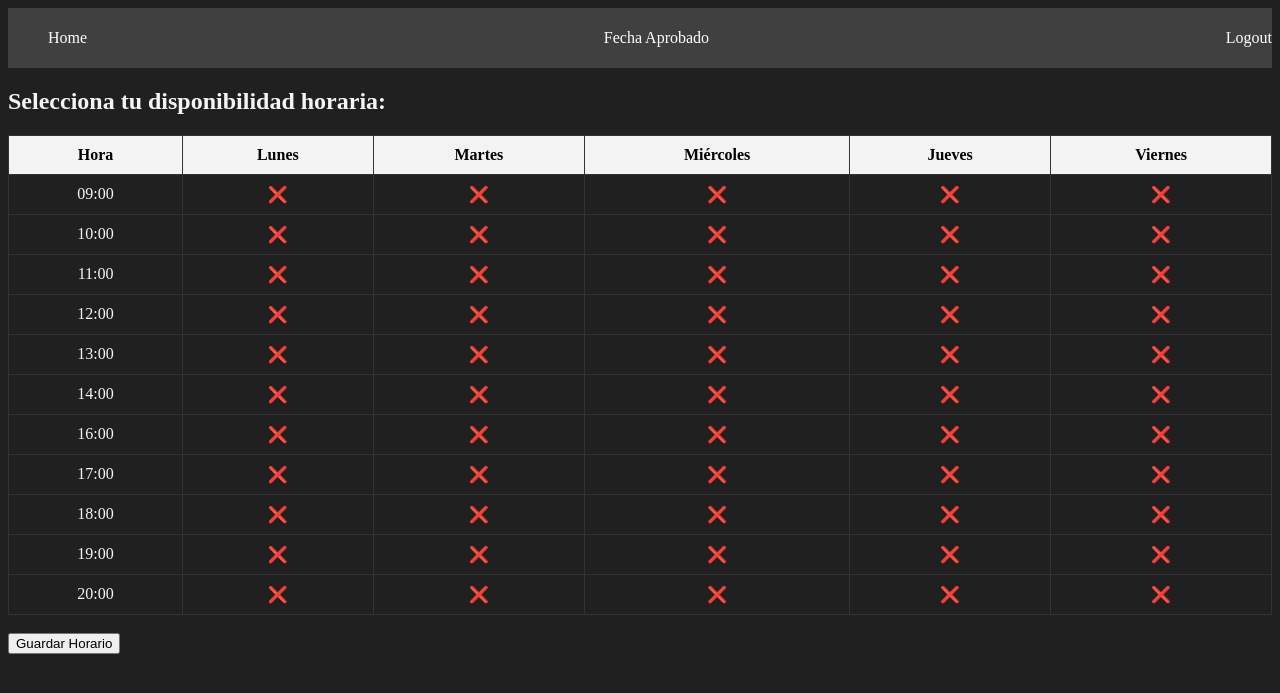
After one commit to Aimar1109/autoescuela, a Django app: page /disponibilidad/ in a window 1280 px wide. The commit adds this page. Shown: the top 693 px of the page. Run offline with Django 5.2, Linux system fonts and the light colour scheme; a user stored in the database is signed in.

Commit message:
subiendo desde deusto

```diff
--- a/practicas/admin.py
+++ b/practicas/admin.py
@@ -1,6 +1,7 @@
 from django.contrib import admin
-from .models import Disponibilidad
+from .models import Disponibilidad, FechaAprobado
 
 # Register your models here.
 
 admin.site.register(Disponibilidad)
+admin.site.register(FechaAprobado)
--- a/practicas/forms.py
+++ b/practicas/forms.py
@@ -1,12 +1,18 @@
 from django import forms
+from .models import Disponibilidad
 
 class FechaDeAprobado(forms.Form):
-    fecha = forms.DateField(
+    date = forms.DateField(
         label="Ingrese la fecha de aprobado",
         widget=forms.DateInput(
             attrs={
-                'type': 'date',  # Esto genera un selector de fecha en navegadores modernos
-                'class': 'form-control',  # Bootstrap o cualquier clase CSS personalizada
+                'type': 'date',
+                'class': 'form-control',
             }
         )
     )
+
+class CrearDisponibilidad(forms.ModelForm):
+    class Meta:
+        model = Disponibilidad
+        fields = ['disp']
--- /dev/null
+++ b/practicas/static/styles/main.css
@@ -0,0 +1,47 @@
+body {
+    background: #202020;
+    color: whitesmoke;
+}
+
+.navbar {
+    background: #404040;
+    padding: 5px 0;
+}
+
+.navbar ul {
+    display: flex;
+    justify-content: space-between;
+}
+
+.navbar ul li {
+    list-style: none;
+}
+
+.navbar ul li a {
+    color: white;
+    text-decoration: none;
+}
+
+.navbar ul li a:hover {
+    color: aquamarine;
+}
+
+
+table {
+    border-collapse: collapse;
+    width: 100%;
+    text-align: center;
+}
+th, td {
+    border: 1px solid #333;
+    padding: 10px;
+    cursor: pointer;
+}
+th {
+    background-color: #f3f3f3;
+    color: black;
+}
+.selected {
+    background-color: #4CAF50;
+    color: white;
+}
--- a/practicas/templates/base.html
+++ b/practicas/templates/base.html
@@ -1,13 +1,16 @@
+{% load static %}
+
 <!DOCTYPE html>
 <html lang="en">
 <head>
     <meta charset="UTF-8">
     <meta name="viewport" content="width=device-width, initial-scale=1.0">
-    <title>Document</title>
+    <title>Autoescuela Uribe-Costa</title>
+    <link rel="stylesheet" href="{% static 'styles/main.css' %}">
 </head>
 <body>
 
-    <nav>
+    <nav class="navbar container">
         <ul>
             <li>
                 <a href="{% url 'home' %}">Home</a>
@@ -16,6 +19,15 @@
             <li>
                 <a href="{% url 'fecha_aprob' %}">Fecha Aprobado</a>
             </li>
+            {% if request.session.aprobado %}
+            <li>
+                <a href="{% url 'disponibilidad' %}">Disponibilidad</a>
+            </li>
+            {% elif request.session.instructor %}
+            <li>
+                <a href="{% url 'horario_instructor' %}">Horario Instructor</a>
+            </li>
+            {% endif %}
             <li>
                 <a href="{% url 'logout' %}">Logout</a>
             </li>
--- /dev/null
+++ b/practicas/templates/disponibilidad.html
@@ -0,0 +1,72 @@
+{% extends "base.html" %}
+
+{% block content %}
+
+<h2>Selecciona tu disponibilidad horaria:</h2>
+<form id="horarioForm" method="POST">
+    {% csrf_token %}
+    <table>
+        <thead>
+            <tr>
+                <th>Hora</th>
+                <th>Lunes</th>
+                <th>Martes</th>
+                <th>Miércoles</th>
+                <th>Jueves</th>
+                <th>Viernes</th>
+            </tr>
+        </thead>
+        <tbody id="horarioBody">
+            <!-- Las filas de horas se generarán con JavaScript -->
+        </tbody>
+    </table>
+    <input type="hidden" name="disponibilidad" id="disponibilidad">
+    <br>
+    <button type="submit">Guardar Horario</button>
+</form>
+
+<script>
+    const horas = ["09:00", "10:00", "11:00", "12:00", "13:00", "14:00", "16:00", "17:00", "18:00", "19:00", "20:00"];
+    const dias = ["Lunes", "Martes", "Miércoles", "Jueves", "Viernes"];
+
+    const horarioBody = document.getElementById('horarioBody');
+    const disponibilidadInput = document.getElementById('disponibilidad');
+    const disponibilidad = {};
+
+    // Generar filas dinámicamente
+    horas.forEach(hora => {
+        const row = document.createElement('tr');
+        const horaCell = document.createElement('td');
+        horaCell.textContent = hora;
+        row.appendChild(horaCell);
+
+        dias.forEach(dia => {
+            const cell = document.createElement('td');
+            cell.dataset.hora = hora;
+            cell.dataset.dia = dia;
+            cell.textContent = "❌"; // Inicialmente marcado como no disponible
+            disponibilidad[`${dia} ${hora}`] = false;
+
+            cell.addEventListener('click', () => {
+                const key = `${dia} ${hora}`;
+                cell.classList.toggle('selected');
+                if (disponibilidad[key]) {
+                    disponibilidad[key] = false;
+                    cell.textContent = "❌";
+                } else {
+                    disponibilidad[key] = true;
+                    cell.textContent = "✅";
+                }
+            });
+            row.appendChild(cell);
+        });
+        horarioBody.appendChild(row);
+    });
+
+    // Al enviar el formulario, actualizar el input oculto
+    document.getElementById('horarioForm').addEventListener('submit', () => {
+        disponibilidadInput.value = JSON.stringify(disponibilidad);
+    });
+</script>
+
+{% endblock %}
--- a/practicas/templates/home.html
+++ b/practicas/templates/home.html
@@ -2,5 +2,5 @@
 
 
 {% block content %}
-<h1>AUTOESCUELA URIBE-COSTA</h1>
+<h1>URIBE-COSTA</h1>
 {% endblock %}
--- a/practicas/urls.py
+++ b/practicas/urls.py
@@ -7,4 +7,6 @@ urlpatterns = [
     path('logout/', views.signout, name='logout'),
     path('signin/', views.signin, name='signin'),
     path('fecha_aprob/', views.alumno_aprobado, name='fecha_aprob'),
+    path('disponibilidad/', views.disponibilidad, name='disponibilidad'),
+    path('horario_instructor/', views.horario_instructor, name='horario_instructor')
 ]
--- a/practicas/views.py
+++ b/practicas/views.py
@@ -1,13 +1,17 @@
 from django.shortcuts import render, redirect, get_object_or_404
-from .models import Disponibilidad
-from .forms import FechaDeAprobado
+from .models import Disponibilidad, FechaAprobado
+from .forms import FechaDeAprobado, CrearDisponibilidad
 from django.contrib.auth import login, logout, authenticate
 from django.contrib.auth.models import User, Group
 from django.contrib.auth.forms import UserCreationForm, AuthenticationForm
 from django.db import IntegrityError
 from django.contrib.auth.decorators import login_required, permission_required
+import json
+
+HORARIO_HORAS = ["09:00", "10:00", "11:00", "12:00", "13:00", "14:00", "16:00", "17:00", "18:00", "19:00", "20:00"]
+HORARIO_DIAS = ["Lunes", "Martes", "Miércoles", "Jueves", "Viernes"]
+
 # Create your views here.
-
 
 def home(request):
     return render(request, 'home.html')
@@ -24,6 +28,9 @@ def signup(request):
                 user = User.objects.create_user(username=request.POST['username'], password=request.POST['password1'])
                 user.save()
                 login(request, user)
+                aprob = FechaAprobado.objects.filter(student=user)
+                if aprob.exists():
+                    request.session['aprobado'] = True
                 return redirect('home')
             except IntegrityError:
                 return render(request, 'signup.html', {
@@ -50,6 +57,11 @@ def signin(request):
         })
         else:
             login(request, user)
+            aprob = FechaAprobado.objects.filter(student=user)
+            if aprob.exists():
+                request.session['aprobado'] = True
+            elif user.groups.filter(name="Instructores").exists():
+                request.session['instructor'] = True
             return redirect('home')
 
 
@@ -62,12 +74,85 @@ def signout(request):
 @login_required
 def alumno_aprobado(request):
     if request.method == "GET":
-        return render(request, 'h.html', {
+        return render(request, 'aprobado.html', {
             'form': FechaDeAprobado()
         })
     else:
-        Disponibilidad.objects.create(alumno=request.user, fecha_aprob=request.POST['fecha'])
+        date = FechaAprobado.objects.filter(student=request.user)
+        if date.exists():
+            date.delete()
+        FechaAprobado.objects.create(student=request.user, date=request.POST['date'])
         user = request.user
         my_group = Group.objects.get(name='Alumnos')
         my_group.user_set.add(user)
+        request.session['aprobado'] = True
+        return redirect('disponibilidad')
+
+
+@login_required
+def disponibilidad(request):
+    if request.user.groups.filter(name='Alumnos').exists():
+        if request.method == 'POST':
+            disponibilidad = Disponibilidad.objects.filter(student=request.user)
+            if disponibilidad.exists():
+                disponibilidad.delete()
+            disp = []
+            disp_json = dict(json.loads(request.POST.get('disponibilidad')))
+            for key in disp_json:
+                disp.append(disp_json[key])
+
+            n_disp = []
+            for y in range(len(HORARIO_DIAS)):
+                dia = []
+                for x in range(y, len(disp), len(HORARIO_DIAS)):
+                    dia.append(disp[x])
+                n_disp.append(dia)
+
+            disponibilidad = Disponibilidad(student=request.user, disp=n_disp)
+            disponibilidad.save()
+            return redirect('home')
+        else:
+            datos = {'horas': HORARIO_HORAS,
+                     'dias': HORARIO_DIAS}
+            return render(request, 'disponibilidad.html', {
+                'form': CrearDisponibilidad(),
+                'datos': datos
+            })
+    else:
+        return redirect('fecha_aprob')
+
+@login_required
+def horario_instructor(request):
+    if request.user.groups.filter(name='Instructores').exists():
+        if request.method == "GET":
+            alumnos_fecha = FechaAprobado.objects.values()
+            alumnos_disp = Disponibilidad.objects.values()
+            tabla = []
+            id_tabla = {}
+            counter = 0
+            for alumno in alumnos_fecha:
+                for alumno_disp in alumnos_disp:
+                    if alumno['student_id'] == alumno_disp['student_id']:
+                        tabla.append(alumno_disp['disp'])
+                        id_tabla[counter] = alumno['student_id']
+                        counter += 1
+
+            alumno_list = [[None for x in range(len(HORARIO_HORAS))] for x in range(len(HORARIO_DIAS))]
+            for hora in range(0, len(HORARIO_HORAS)):
+                for alumno_ind in range(len(tabla)):
+                    alumno_hora = [dia[hora] for dia in tabla[alumno_ind]]
+                    if False in alumno_hora:
+                        continue
+                    for x in range(len(alumno_list)):
+                        alumno_list[x][hora] = id_tabla[alumno_ind]
+
+            print(alumno_list)
+            return render(request, 'horario_instructor.html', {
+                'alumnos': alumno_list,
+                'dias': HORARIO_DIAS,
+                'horas': HORARIO_HORAS,
+                'horas_list': [x for x in range(len(HORARIO_HORAS))],
+                'dias_list': [x for x in range(len(HORARIO_DIAS))],
+            })
+    else:
         return redirect('home')
```
Also changed, not shown: autoescuela/settings.py (+12 -0 lines), practicas/models.py (+18 -52 lines), practicas/templates/buscar.html (added, +14 -0 lines), practicas/templates/horario_instructor.html (added, +25 -0 lines), db.sqlite3, practicas/migrations/0005_remove_disponibilidad_alumno_and_more.py (added), practicas/migrations/0006_horario_delete_disponibilidad.py (added), practicas/migrations/0007_disponibilidad_delete_horario.py (added), practicas/migrations/0008_fechaaprobado.py (added), practicas/migrations/0009_remove_disponibilidad_day_and_more.py (added).
